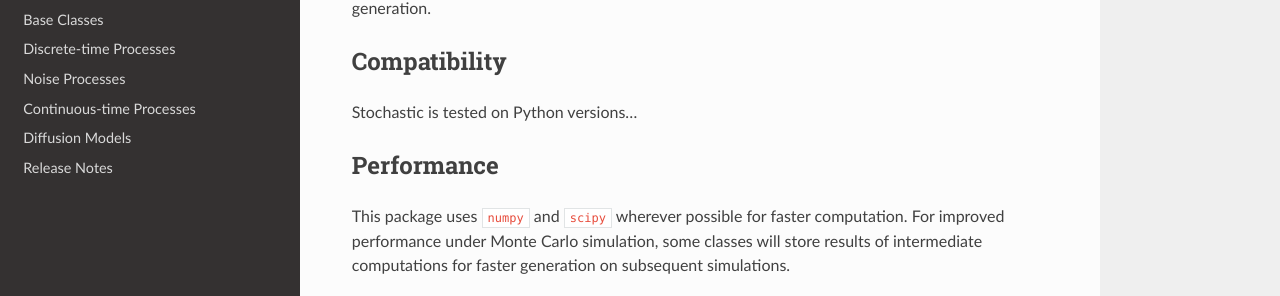
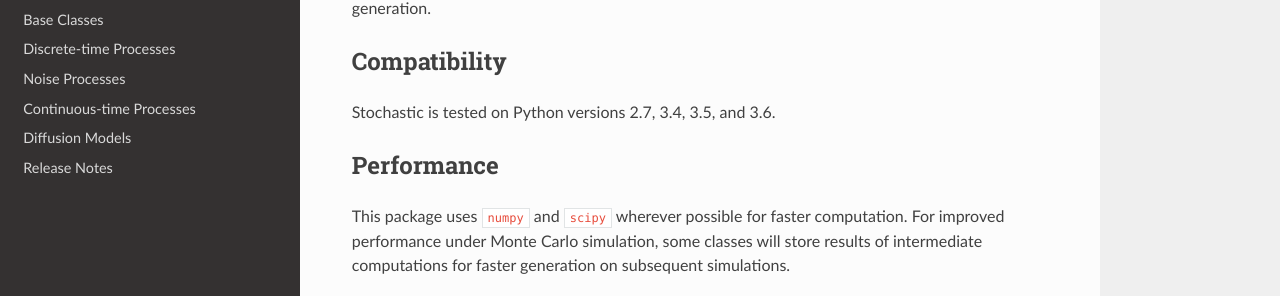
Before and after one commit to crflynn/stochastic, a Sphinx documentation site: the page built from docs/index.rst, in a window 1280 px wide and 900 px high, scrolled down 357 px. Shown: the part 155-451 px from the top of the window. Built offline with Sphinx 7.4.7 and the Read the Docs theme 2.0.0, drawn with Linux system fonts in a browser that asks for light colours.

Commit message:
add test versions to docs [ci skip]

```diff
--- a/docs/index.rst
+++ b/docs/index.rst
@@ -47,7 +47,7 @@ certain random variable generation.
 Compatibility
 -------------
 
-Stochastic is tested on Python versions...
+Stochastic is tested on Python versions 2.7, 3.4, 3.5, and 3.6.
 
 Performance
 -----------
```
